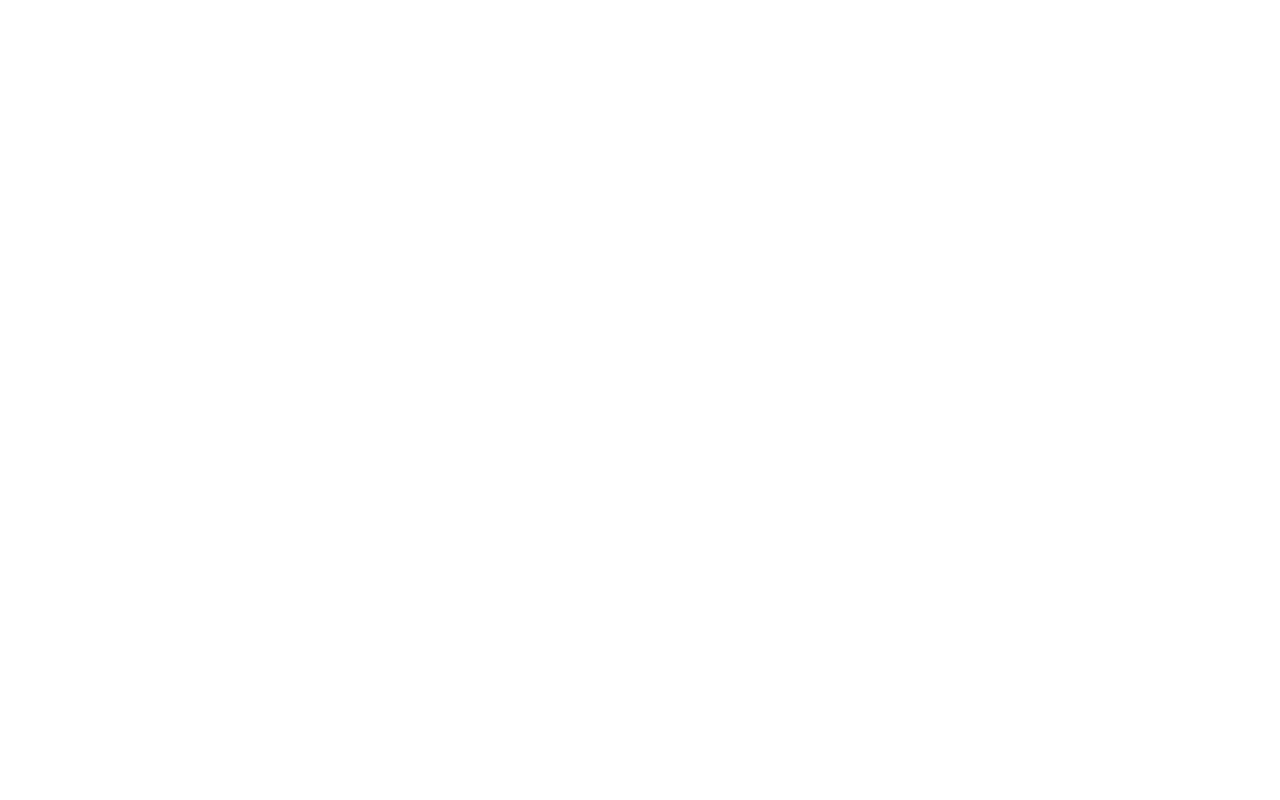
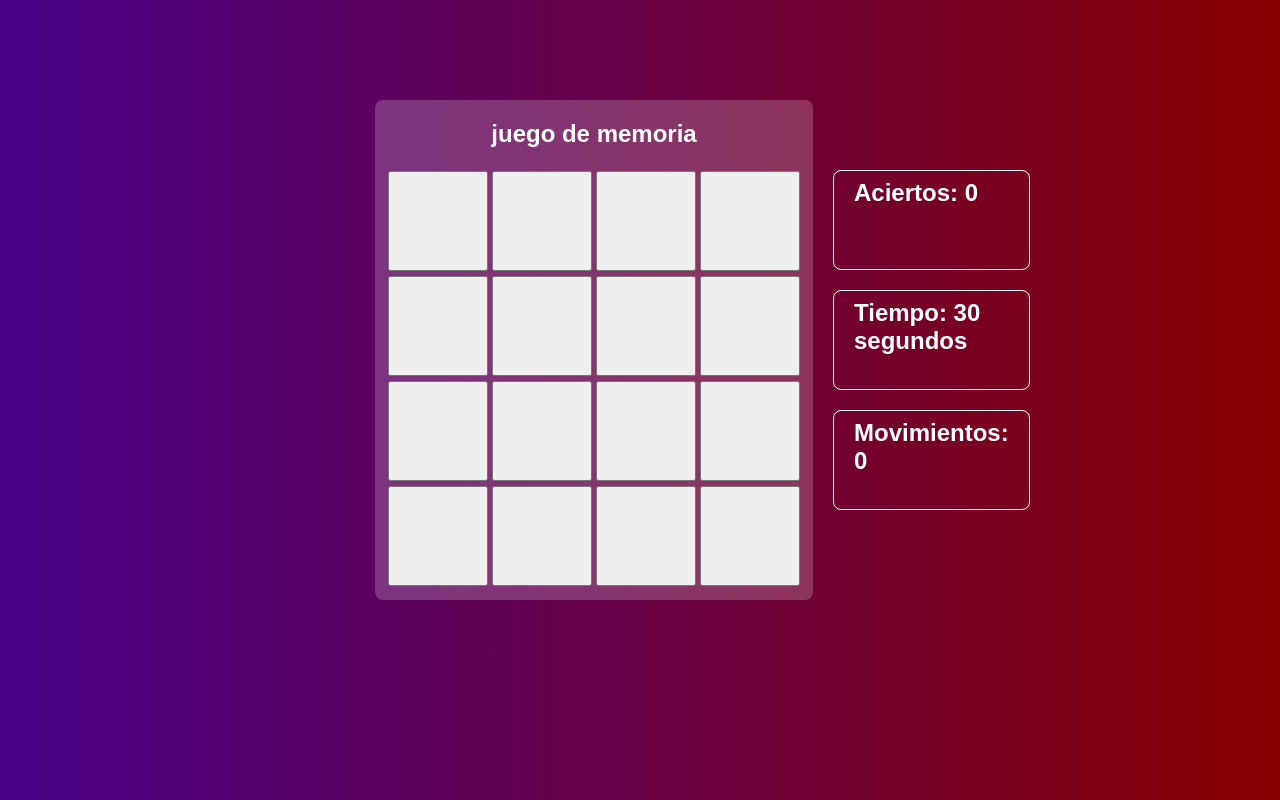
Before and after one commit to Airam86/game, a plain HTML site: page index.html in a window 1280 px wide. Drawn offline with Linux system fonts and the light colour scheme.

Commit message:
empezando js

```diff
--- a/index.html
+++ b/index.html
@@ -3,9 +3,48 @@
 <head>
     <meta charset="UTF-8">
     <meta name="viewport" content="width=device-width, initial-scale=1.0">
-    <title>Document</title>
+    <title>mi juego</title>
+    <link rel="stylesheet" href="./styles.css">
+
 </head>
 <body>
+    <main>
+        <section class="section1">
+            <h1>juego de memoria</h1>
+            <table>
+                <tr>
+                    <td><button class="square" id="0" ></button></td>
+                    <td><button class="square" id="1" ></button></td>
+                    <td><button class="square" id="2" ></button></td>
+                    <td><button class="square" id="3" ></button></td>
+                </tr>
+                <tr>
+                    <td><button class="square" id="4" ></button></td>
+                    <td><button class="square" id="5" ></button></td>
+                    <td><button class="square" id="6" ></button></td>
+                    <td><button class="square" id="7" ></button></td>
+                </tr>
+                <tr>
+                    <td><button class="square" id="8" ></button></td>
+                    <td><button class="square" id="9" ></button></td>
+                    <td><button class="square" id="10" ></button></td>
+                    <td><button class="square" id="11" ></button></td>
+                </tr>
+                <tr>
+                    <td><button class="square" id="12" ></button></td>
+                    <td><button class="square" id="13" ></button></td>
+                    <td><button class="square" id="14" ></button></td>
+                    <td><button class="square" id="15" ></button></td>
+                </tr>
+            </table>
 
+        </section>
+        <section class="section2">
+            <h2 id="aciertos" class="estadisticas">Aciertos: 0</h2>
+            <h2 id="t-restante" class="estadisticas">Tiempo: 30 segundos</h2>
+            <h2 id="movimientos" class="estadisticas">Movimientos: 0</h2>
+        </section>
+    </main>
+    <script src="./index.js"></script>
 </body>
 </html>
--- a/index.js
+++ b/index.js
@@ -0,0 +1,28 @@
+class memoryGame {
+  constructor() {
+
+      let numbers = [1, 1, 2, 2, 3, 3, 4, 4, 5, 5, 6, 6, 7, 7, 8, 8];
+
+      const randomNumber = numbers[Math.floor(Math.random() * numbers.length)];
+
+      console.log(randomNumber);
+
+    }
+}
+
+
+// cada elemento de la tabla necesita un valor
+
+const allSquares =  document.querySelectorAll(".square")
+console.log(allSquares);
+
+class Card {
+    constructor(valor, elemento){
+        this.valor = valor
+        this.emelento = elemento
+    }
+}
+
+allSquares.forEach((ditto)=>{
+    console.log(new Card(ditto));
+})
--- /dev/null
+++ b/styles.css
@@ -0,0 +1,48 @@
+body{
+    background: rgb(0,36,35);
+    background: linear-gradient(90deg, rgb(2, 140, 135) 0%, rgb(73, 1, 137) 0%, rgb(136, 1, 1) 100%);
+    font-family: sans-serif;
+    color:white
+}
+
+main{
+
+    width: 530px;
+    margin: 100px auto 50px;
+    display: flex;
+    align-items: center;
+}
+
+.section1{
+background-color: rgba(255,255,255,0.2);
+padding: 0 10px 10px 10px;
+border-radius: 8px;
+}
+
+h1{
+    text-align: center;
+}
+
+button{
+height: 100px;
+width: 100px;
+font-size: 40px;
+color :black;
+font-weight: bold;
+}
+.section2{
+    background-color: rgba(255,255,255,0,2);
+    border-top-right-radius: 8px;
+    border-bottom-right-radius: 8px;
+    width: 200px;
+    height: 400px;
+    padding: 0 20px;
+}
+
+.estadisticas{
+    border: 1px solid white;
+    height: 100px;
+    border-radius: 8px;
+    padding: 8px 20px;
+    box-sizing: border-box;
+}
```
Also changed, not shown: Captura de pantalla 2024-10-21 a las 17.54.09.png (deleted).
